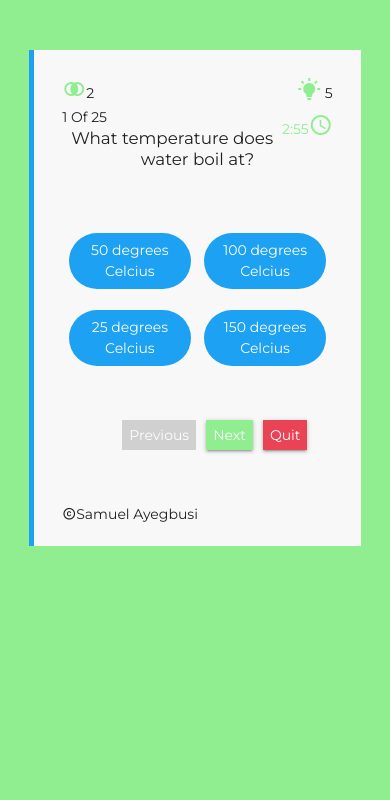
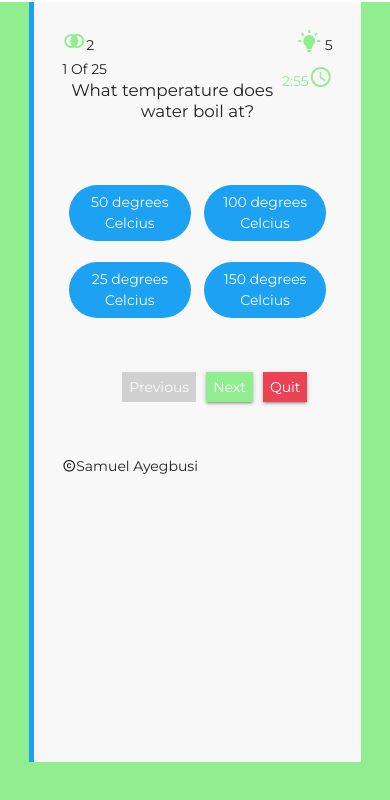
Before and after one commit to Sambalicious/reactQuizApp, a React (Create React App) app: page /play/quiz in a window 390 px wide. Shown: the top 800 px of the page. Built offline with nearby package versions, Linux system fonts and the light colour scheme.

Commit message:
fixed more bug

```diff
--- a/src/components/quiz/Play.jsx
+++ b/src/components/quiz/Play.jsx
@@ -366,7 +366,7 @@ class Play extends Component {
                 <Helmet>
                     <title> Quiz Page</title>
                 </Helmet>
-
+                <div className="content">
                 <Fragment>
                     <audio ref={this.correctSound} src={correctSound} />
                     <audio ref={this.wrongSound} src={wrongSound} />
@@ -415,6 +415,7 @@ class Play extends Component {
 
                         <span className="mdi mdi-copyright">Samuel Ayegbusi</span>
                 </div>
+                </div>
             </Fragment>
          );
     }
--- a/src/components/quiz/QuizSummary.jsx
+++ b/src/components/quiz/QuizSummary.jsx
@@ -67,7 +67,8 @@ class QuizSummary extends Component {
 
             stat = (
                 <Fragment>
-                    <div>
+                    <div className="content">
+                        <div>
                         <span className="mdi mdi-check-circle-outline success-icon"></span>
                     </div>
                     <h1 style={{textAlign:"center"}}>Test has ended</h1>
@@ -90,7 +91,7 @@ class QuizSummary extends Component {
                         <span className="left stat">Total number of wrong answers:</span>
                         <span className="right"> { this.state.wrongAnswers} </span><br/>
 
-                        <span className="left stat">Total number of Fifty-Fifty lifeline used:</span>
+                        <span className="left stat">Total number of 50/50 lifeline used:</span>
                         <span className="right"> { this.state.fiftyFiftyUsed} out of {this.state.fiftyFifty} </span><br/>
 
 
@@ -99,6 +100,7 @@ class QuizSummary extends Component {
 
 
                     </div>
+
                    < br/> <br/>
 
                     <section>
@@ -113,13 +115,14 @@ class QuizSummary extends Component {
 
                             </ul>
                     </section>
+                    </div>
                 </Fragment>
             )
         }
 
         else{
             stat = (
-            <section>
+            <section className="content">
             <h1 className="no-stats">No available test statistics</h1>
 
             <ul>
--- a/src/styles/_app.scss
+++ b/src/styles/_app.scss
@@ -4,8 +4,8 @@
     position: absolute;
     top:50%;
     left: 50%;
-    height: 60px;
-    width: 60px;
+    height: 80px;
+    width: 80px;
     margin-top: -30px;
     margin-left: -30px;
     border-radius: 50%;
--- a/src/styles/_play.scss
+++ b/src/styles/_play.scss
@@ -1,7 +1,11 @@
-body{
+
+.content{
     background-color: lightgreen;
+    background-size: cover;
+    height: 100vh;
+    width: 100vw;
+
 }
-
 .questions{
     background-color: $off-white;
     border-left: 5px solid $blue;
@@ -121,6 +125,9 @@ body{
       .option{padding: $xtra-small !important;
         margin: $small-medium auto !important;
         width: 85%;
+        .option:hover{
+            color:$blue;
+        }
 
 }
 
@@ -138,6 +145,6 @@ body{
 .questions{
     width: 85%;
     height: 90%;
-    margin-top: 50px;
+    margin-top: 2px;
 }
 }
--- /dev/null
+++ b/src/styles/base/_quizSummary.scss
@@ -0,0 +1,6 @@
+.content{
+    background-color: lightgreen;
+    background-size: cover;
+    height: 100vh;
+    width: 100vw;
+}
--- a/src/styles/styles.scss
+++ b/src/styles/styles.scss
@@ -6,3 +6,4 @@
 @import './instructions';
 @import './play';
 @import './app';
+@import './base/quizSummary';
```
